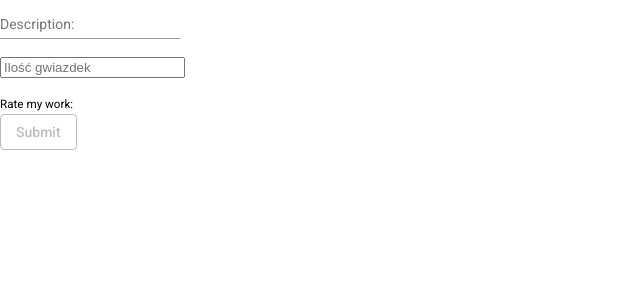
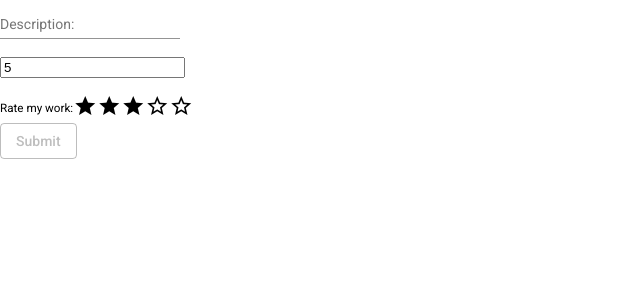
Before and after one commit to YellowAdas/Rating-ControlValueAccessor, an Angular app: page / in a window 1280 px wide. Shown: the top 300 px of the page, without its empty margins (0-640 px from the left). Built offline with nearby package versions, Linux system fonts and the light colour scheme.

Commit message:
09/11/21 Rating Control Value Accessor - Changing FormControl from CustomComponent to Input [After rev3]

```diff
--- a/src/app/rate-form/rate-form.component.html
+++ b/src/app/rate-form/rate-form.component.html
@@ -16,14 +16,14 @@
       <input
         placeholder="Ilość gwiazdek"
         type="number"
-        formControlName="stars"
+        formControlName="starC"
       />
     </div>
     <!-- Do przeanalizowania -->
 
     <app-stars-input
       formControlName="stars"
-      [starc]="rateForm.value.stars"
+      [starc]="rateForm.value.starC"
     ></app-stars-input>
 
     <!-- <app-stars-input
--- a/src/app/rate-form/rate-form.component.ts
+++ b/src/app/rate-form/rate-form.component.ts
@@ -15,7 +15,8 @@ export class RateFormComponent {
   ngOnInit() {
     this.rateForm = this.fb.group({
       description: new FormControl(),
-      stars: new FormControl(),
+      stars: new FormControl(3),
+      starC: new FormControl(5),
     });
   }
 
```
